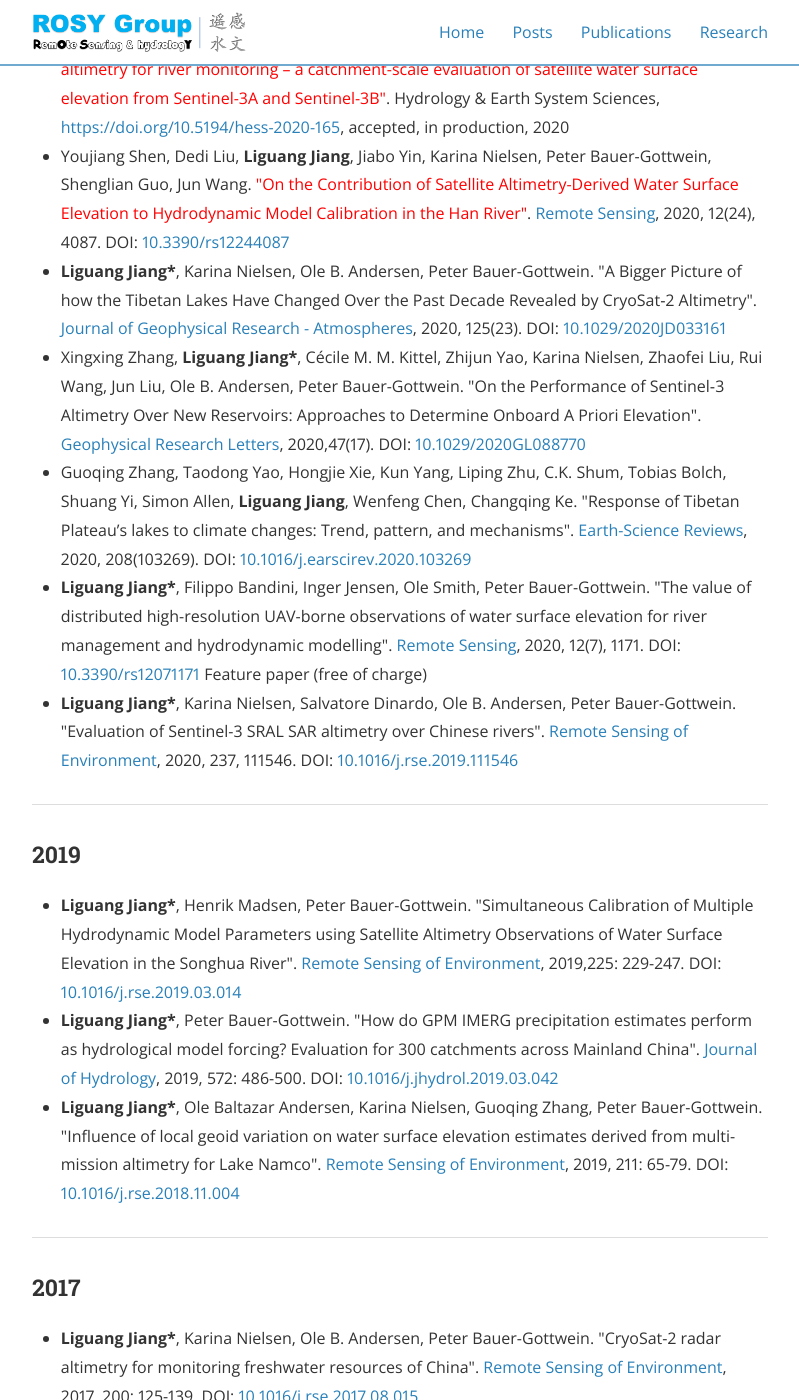
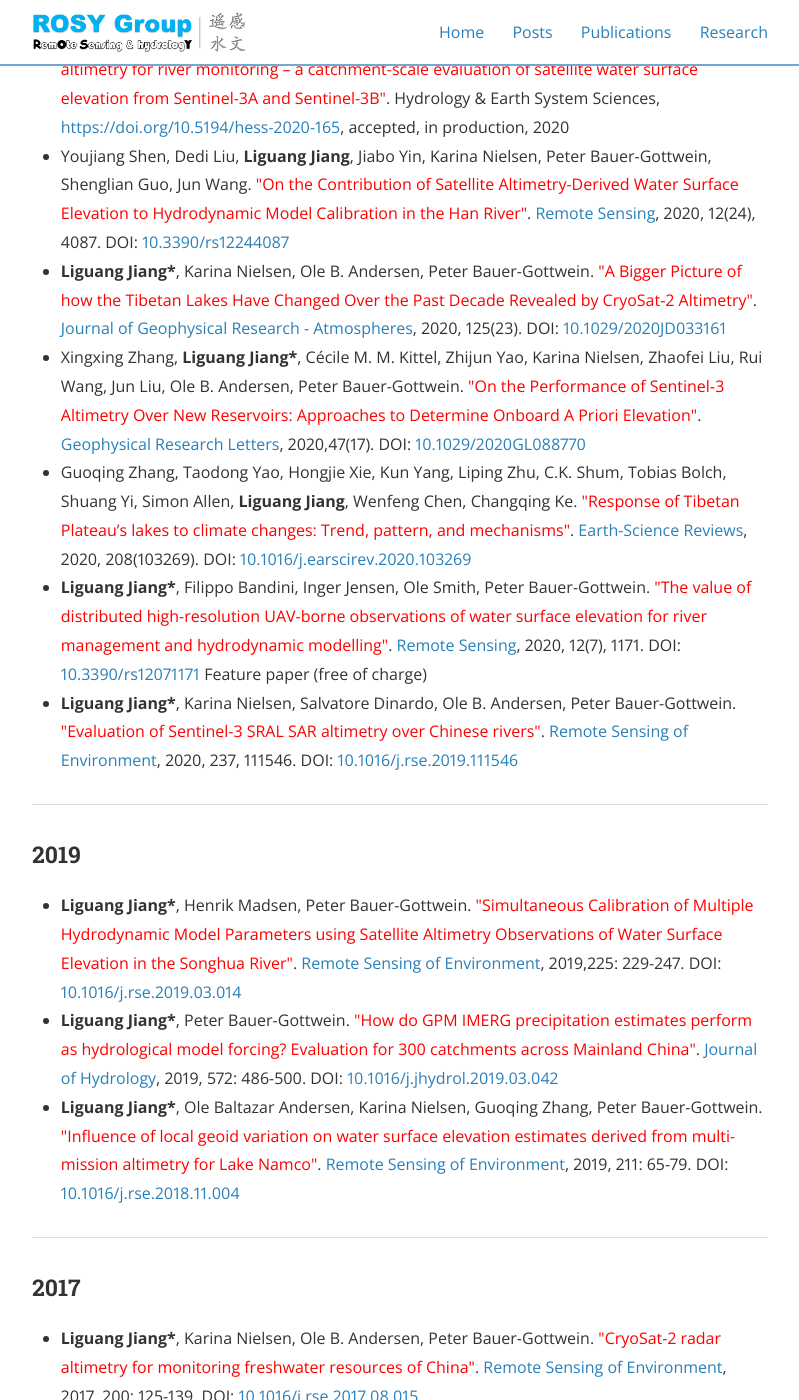
Before and after one commit to 12530/rshydro, a Jekyll site: the page built from publications.md, in a window 1280 px wide and 1400 px high, scrolled down 492 px. Shown: the whole window, without its empty margins (240-1039 px from the left). Built offline with Jekyll 4.4.1, drawn with Linux system fonts in a browser that asks for light colours; nearby versions of some CDN libraries; some of the changed text lies outside the part shown.

Commit message:
Update publications.md

```diff
--- a/publications.md
+++ b/publications.md
@@ -13,49 +13,49 @@ main_nav: true
 <ul>
   <li>Cécile M. M. Kittel, <b>Liguang Jiang</b>, Christian Tøttrup, Peter Bauer-Gottwein. <font color="red">"Sentinel-3 radar altimetry for river monitoring – a catchment-scale evaluation of satellite water surface elevation from Sentinel-3A and Sentinel-3B"</font>. Hydrology & Earth System Sciences, <a href="https://doi.org/10.5194/hess-2020-165">https://doi.org/10.5194/hess-2020-165</a>, accepted, in production, 2020 </li>
   <li>Youjiang Shen, Dedi Liu, <b>Liguang Jiang</b>, Jiabo Yin, Karina Nielsen, Peter Bauer-Gottwein, Shenglian Guo, Jun Wang. <font color="red">"On the Contribution of Satellite Altimetry-Derived Water Surface Elevation to Hydrodynamic Model Calibration in the Han River"</font>. <a href="https://www.mdpi.com/2072-4292/12/24/4087">Remote Sensing</a>, 2020, 12(24), 4087. DOI: <a href="https://doi.org/10.3390/rs12244087">10.3390/rs12244087</a> </li>
-  <li><b>Liguang Jiang*</b>, Karina Nielsen, Ole B. Andersen, Peter Bauer-Gottwein. "A Bigger Picture of how the Tibetan Lakes Have Changed Over the Past Decade Revealed by CryoSat‐2 Altimetry". <a href="https://agupubs.onlinelibrary.wiley.com/doi/10.1029/2020JD033161">Journal of Geophysical Research - Atmospheres</a>, 2020, 125(23). DOI: <a href="https://www.doi.org/10.1029/2020JD033161">10.1029/2020JD033161</a></li>
-  <li>Xingxing Zhang, <b>Liguang Jiang*</b>, Cécile M. M. Kittel, Zhijun Yao, Karina Nielsen, Zhaofei Liu, Rui Wang, Jun Liu, Ole B. Andersen, Peter Bauer-Gottwein. "On the Performance of Sentinel‐3 Altimetry Over New Reservoirs: Approaches to Determine Onboard A Priori Elevation". <a href="https://agupubs.onlinelibrary.wiley.com/doi/abs/10.1029/2020GL088770">Geophysical Research Letters</a>, 2020,47(17). DOI: <a href="https://www.doi.org/10.1029/2020GL088770">10.1029/2020GL088770</a></li>
-  <li>Guoqing Zhang, Taodong Yao, Hongjie Xie, Kun Yang, Liping Zhu, C.K. Shum, Tobias Bolch, Shuang Yi, Simon Allen, <b>Liguang Jiang</b>, Wenfeng Chen, Changqing Ke. "Response of Tibetan Plateau’s lakes to climate changes: Trend, pattern, and mechanisms". <a href="https://www.sciencedirect.com/science/article/pii/S0012825220303159">Earth-Science Reviews</a>, 2020, 208(103269). DOI: <a href="https://doi.org/10.1016/j.earscirev.2020.103269">10.1016/j.earscirev.2020.103269</a></li>
-  <li><b>Liguang Jiang*</b>, Filippo Bandini, Inger Jensen, Ole Smith, Peter Bauer-Gottwein. "The value of distributed high-resolution UAV-borne observations of water surface elevation for river management and hydrodynamic modelling". <a href="https://www.mdpi.com/2072-4292/12/7/1171">Remote Sensing</a>, 2020, 12(7), 1171. DOI: <a href="https://doi.org/10.3390/rs12071171">10.3390/rs12071171</a> Feature paper (free of charge) </li>
-  <li><b>Liguang Jiang*</b>, Karina Nielsen, Salvatore Dinardo, Ole B. Andersen, Peter Bauer-Gottwein. "Evaluation of Sentinel-3 SRAL SAR altimetry over Chinese rivers". <a href="https://www.sciencedirect.com/science/article/abs/pii/S0034425719305668">Remote Sensing of Environment</a>, 2020, 237, 111546. DOI: <a href="https://doi.org/10.1016/j.rse.2019.111546">10.1016/j.rse.2019.111546 </a></li>
+  <li><b>Liguang Jiang*</b>, Karina Nielsen, Ole B. Andersen, Peter Bauer-Gottwein. <font color="red">"A Bigger Picture of how the Tibetan Lakes Have Changed Over the Past Decade Revealed by CryoSat‐2 Altimetry"</font>. <a href="https://agupubs.onlinelibrary.wiley.com/doi/10.1029/2020JD033161">Journal of Geophysical Research - Atmospheres</a>, 2020, 125(23). DOI: <a href="https://www.doi.org/10.1029/2020JD033161">10.1029/2020JD033161</a></li>
+  <li>Xingxing Zhang, <b>Liguang Jiang*</b>, Cécile M. M. Kittel, Zhijun Yao, Karina Nielsen, Zhaofei Liu, Rui Wang, Jun Liu, Ole B. Andersen, Peter Bauer-Gottwein. <font color="red">"On the Performance of Sentinel‐3 Altimetry Over New Reservoirs: Approaches to Determine Onboard A Priori Elevation"</font>. <a href="https://agupubs.onlinelibrary.wiley.com/doi/abs/10.1029/2020GL088770">Geophysical Research Letters</a>, 2020,47(17). DOI: <a href="https://www.doi.org/10.1029/2020GL088770">10.1029/2020GL088770</a></li>
+  <li>Guoqing Zhang, Taodong Yao, Hongjie Xie, Kun Yang, Liping Zhu, C.K. Shum, Tobias Bolch, Shuang Yi, Simon Allen, <b>Liguang Jiang</b>, Wenfeng Chen, Changqing Ke. <font color="red">"Response of Tibetan Plateau’s lakes to climate changes: Trend, pattern, and mechanisms"</font>. <a href="https://www.sciencedirect.com/science/article/pii/S0012825220303159">Earth-Science Reviews</a>, 2020, 208(103269). DOI: <a href="https://doi.org/10.1016/j.earscirev.2020.103269">10.1016/j.earscirev.2020.103269</a></li>
+  <li><b>Liguang Jiang*</b>, Filippo Bandini, Inger Jensen, Ole Smith, Peter Bauer-Gottwein. <font color="red">"The value of distributed high-resolution UAV-borne observations of water surface elevation for river management and hydrodynamic modelling"</font>. <a href="https://www.mdpi.com/2072-4292/12/7/1171">Remote Sensing</a>, 2020, 12(7), 1171. DOI: <a href="https://doi.org/10.3390/rs12071171">10.3390/rs12071171</a> Feature paper (free of charge) </li>
+  <li><b>Liguang Jiang*</b>, Karina Nielsen, Salvatore Dinardo, Ole B. Andersen, Peter Bauer-Gottwein. <font color="red">"Evaluation of Sentinel-3 SRAL SAR altimetry over Chinese rivers"</font>. <a href="https://www.sciencedirect.com/science/article/abs/pii/S0034425719305668">Remote Sensing of Environment</a>, 2020, 237, 111546. DOI: <a href="https://doi.org/10.1016/j.rse.2019.111546">10.1016/j.rse.2019.111546 </a></li>
 </ul>
 
 <hr>
 
 <h3>2019</h3>
 <ul>
-  <li><b>Liguang Jiang*</b>, Henrik Madsen, Peter Bauer-Gottwein. "Simultaneous Calibration of Multiple Hydrodynamic Model Parameters using Satellite Altimetry Observations of Water Surface Elevation in the Songhua River". <a href="https://www.sciencedirect.com/science/article/pii/S0034425719301051">Remote Sensing of Environment</a>, 2019,225: 229-247. DOI: <a href="https://doi.org/10.1016/j.rse.2019.03.014">10.1016/j.rse.2019.03.014</a></li>
-<li><b>Liguang Jiang*</b>, Peter Bauer-Gottwein. "How do GPM IMERG precipitation estimates perform as hydrological model forcing? Evaluation for 300 catchments across Mainland China".<a href="https://www.sciencedirect.com/science/article/pii/S0022169419302422"> Journal of Hydrology</a>, 2019, 572: 486-500. DOI: <a href="https://doi.org/10.1016/j.jhydrol.2019.03.042">10.1016/j.jhydrol.2019.03.042</a></li>
-<li><b>Liguang Jiang*</b>, Ole Baltazar Andersen, Karina Nielsen, Guoqing Zhang, Peter Bauer-Gottwein. "Influence of local geoid variation on water surface elevation estimates derived from multi-mission altimetry for Lake Namco". <a href="https://www.sciencedirect.com/science/article/pii/S0034425718305054">Remote Sensing of Environment</a>, 2019, 211: 65-79. DOI: <a href="https://doi.org/10.1016/j.rse.2018.11.004">10.1016/j.rse.2018.11.004</a></li>
+  <li><b>Liguang Jiang*</b>, Henrik Madsen, Peter Bauer-Gottwein. <font color="red">"Simultaneous Calibration of Multiple Hydrodynamic Model Parameters using Satellite Altimetry Observations of Water Surface Elevation in the Songhua River"</font>. <a href="https://www.sciencedirect.com/science/article/pii/S0034425719301051">Remote Sensing of Environment</a>, 2019,225: 229-247. DOI: <a href="https://doi.org/10.1016/j.rse.2019.03.014">10.1016/j.rse.2019.03.014</a></li>
+<li><b>Liguang Jiang*</b>, Peter Bauer-Gottwein. <font color="red">"How do GPM IMERG precipitation estimates perform as hydrological model forcing? Evaluation for 300 catchments across Mainland China"</font>.<a href="https://www.sciencedirect.com/science/article/pii/S0022169419302422"> Journal of Hydrology</a>, 2019, 572: 486-500. DOI: <a href="https://doi.org/10.1016/j.jhydrol.2019.03.042">10.1016/j.jhydrol.2019.03.042</a></li>
+<li><b>Liguang Jiang*</b>, Ole Baltazar Andersen, Karina Nielsen, Guoqing Zhang, Peter Bauer-Gottwein. <font color="red">"Influence of local geoid variation on water surface elevation estimates derived from multi-mission altimetry for Lake Namco"</font>. <a href="https://www.sciencedirect.com/science/article/pii/S0034425718305054">Remote Sensing of Environment</a>, 2019, 211: 65-79. DOI: <a href="https://doi.org/10.1016/j.rse.2018.11.004">10.1016/j.rse.2018.11.004</a></li>
 </ul>
 
 <hr>
 
 <h3>2017</h3>
 <ul>
-  <li><b>Liguang Jiang*</b>, Karina Nielsen, Ole B. Andersen, Peter Bauer-Gottwein. "CryoSat-2 radar altimetry for monitoring freshwater resources of China". <a href="https://www.sciencedirect.com/science/article/pii/S0034425717303681">Remote Sensing of Environment</a>, 2017, 200: 125-139. DOI: <a hrer="https://doi.org/10.1016/j.rse.2017.08.015">10.1016/j.rse.2017.08.015</a></li>
-  <li><b>Liguang Jiang*</b>, Raphael Schneider, Ole B. Andersen, Peter Bauer-Gottwein. "CryoSat-2 Altimetry Applications over Rivers and Lakes". <a href="http://www.mdpi.com/2073-4441/9/3/211">Water</a>, 2017, 9(3), 211. DOI: <a href="https://doi.org/10.3390/w9030211">10.3390/w9030211</a></li>
-  <li><b>Liguang Jiang*</b>, Karina Nielsen, Ole B. Andersen, Peter Bauer-Gottwein. "Monitoring recent lake level variations on the Tibetan Plateau using Cryosat-2 SARIn mode data". <a href="https://www.sciencedirect.com/science/article/pii/S0022169416307302?via%3Dihub">Journal of Hydrology</a>, 2017, 544: 109-124. DOI: <a href="https://doi.org/10.1016/j.jhydrol.2016.11.024">10.1016/j.jhydrol.2016.11.024</a></li>
+  <li><b>Liguang Jiang*</b>, Karina Nielsen, Ole B. Andersen, Peter Bauer-Gottwein. <font color="red">"CryoSat-2 radar altimetry for monitoring freshwater resources of China"</font>. <a href="https://www.sciencedirect.com/science/article/pii/S0034425717303681">Remote Sensing of Environment</a>, 2017, 200: 125-139. DOI: <a hrer="https://doi.org/10.1016/j.rse.2017.08.015">10.1016/j.rse.2017.08.015</a></li>
+  <li><b>Liguang Jiang*</b>, Raphael Schneider, Ole B. Andersen, Peter Bauer-Gottwein. <font color="red">"CryoSat-2 Altimetry Applications over Rivers and Lakes"</font>. <a href="http://www.mdpi.com/2073-4441/9/3/211">Water</a>, 2017, 9(3), 211. DOI: <a href="https://doi.org/10.3390/w9030211">10.3390/w9030211</a></li>
+  <li><b>Liguang Jiang*</b>, Karina Nielsen, Ole B. Andersen, Peter Bauer-Gottwein. <font color="red">"Monitoring recent lake level variations on the Tibetan Plateau using Cryosat-2 SARIn mode data"</font>. <a href="https://www.sciencedirect.com/science/article/pii/S0022169416307302?via%3Dihub">Journal of Hydrology</a>, 2017, 544: 109-124. DOI: <a href="https://doi.org/10.1016/j.jhydrol.2016.11.024">10.1016/j.jhydrol.2016.11.024</a></li>
 </ul>
 
 <hr>
 
 <h3>2016</h3>
 <ul>
-  <li><b>Liguang Jiang</b>, Zhijun Yao, He Qing Huang. "Climate variability and change on the Mongolian Plateau: Historical variation and future predictions". <a href="http://www.int-res.com/abstracts/cr/v67/n1/p1-14/">Climate Research</a>, 2016, 67:1-14. DOI: <a href="https://doi.org/10.3354/cr01347">10.3354/cr01347</a></li>
-  <li>Rui Wang, Zhaofei Liu, <b>Liguang Jiang</b>, Zhijun Yao, Junbo Wang, Jianting Ju. "Comparison of surface water chemistry and weathering effects of two lake basins in the Changtang Nature Reserve, China". <a href="https://www.sciencedirect.com/science/article/pii/S1001074215002156?via%3Dihub">Journal of Environmental Sciences</a>, 2016, 28(3):183-194. DOI: <a href="https://doi.org/10.1016/j.jes.2015.03.016">10.1016/j.jes.2015.03.016</a></li>
-  <li>Lei Wang, Zhijun Yao, <b>Liguang Jiang</b>, Rui Wang, Shanshan Wu, Zhaofei Liu. "Changes in climate extremes and catastrophic events in the Mongolian Plateau from 1951 to 2012". <a href="https://journals.ametsoc.org/doi/10.1175/JAMC-D-14-0282.1">Journal of Applied Meteorology and Climatology</a>, 2016, 55(5): 1169-1182. DOI: <a href="https://doi.org/10.1175/JAMC-D-14-0282.1">10.1175/JAMC-D-14-0282.1</a></li>
+  <li><b>Liguang Jiang</b>, Zhijun Yao, He Qing Huang. <font color="red">"Climate variability and change on the Mongolian Plateau: Historical variation and future predictions"</font>. <a href="http://www.int-res.com/abstracts/cr/v67/n1/p1-14/">Climate Research</a>, 2016, 67:1-14. DOI: <a href="https://doi.org/10.3354/cr01347">10.3354/cr01347</a></li>
+  <li>Rui Wang, Zhaofei Liu, <b>Liguang Jiang</b>, Zhijun Yao, Junbo Wang, Jianting Ju. <font color="red">"Comparison of surface water chemistry and weathering effects of two lake basins in the Changtang Nature Reserve, China"</font>. <a href="https://www.sciencedirect.com/science/article/pii/S1001074215002156?via%3Dihub">Journal of Environmental Sciences</a>, 2016, 28(3):183-194. DOI: <a href="https://doi.org/10.1016/j.jes.2015.03.016">10.1016/j.jes.2015.03.016</a></li>
+  <li>Lei Wang, Zhijun Yao, <b>Liguang Jiang</b>, Rui Wang, Shanshan Wu, Zhaofei Liu. <font color="red">"Changes in climate extremes and catastrophic events in the Mongolian Plateau from 1951 to 2012"</font>. <a href="https://journals.ametsoc.org/doi/10.1175/JAMC-D-14-0282.1">Journal of Applied Meteorology and Climatology</a>, 2016, 55(5): 1169-1182. DOI: <a href="https://doi.org/10.1175/JAMC-D-14-0282.1">10.1175/JAMC-D-14-0282.1</a></li>
 </ul>
 
 <hr>
 
 <h3>2015</h3>
 <ul>
-  <li><b>Liguang Jiang</b>, Zhijun Yao, Zhaofei Liu, Shanshan Wu, Rui Wang, Lei Wang. "Estimation of soil erosion in some sections of lower Jin sha River based on RUSLE". <a href="https://link.springer.com/article/10.1007/s11069-014-1569-6">Natural Hazards</a>, 2015, 76(3): 1831-1847. DOI: <a href="https://doi.org/10.1016/j.jes.2015.03.016">10.1007/s11069-014-1569-6</a></li>
-  <li><b>Liguang Jiang</b>, Zhijun Yao, Rui Wang, Zhaofei Liu, Lei Wang. "Hydrochemistry of the Middle and Upper Reaches of the Yarlung Tsangpo River System: Weathering Processes and CO2 Consumption". <a href="https://link.springer.com/article/10.1007%2Fs12665-015-4237-6">Environmental Earth Sciences</a>, 2015, 74(3): 2369-2379. DOI: <a href="https://doi.org/10.1007/s12665-015-4237-6">10.1007/s12665-015-4237-6</a></li>
-  <li><b>Liguang Jiang</b>, Zhijun Yao, Zhaofei Liu, Rui Wang, Shanshan Wu. "Hydrochemistry and its controlling factors of rivers in the source region of the Yangtze River on the Tibetan Plateau". <a href="https://www.sciencedirect.com/science/article/pii/S0375674215000734?via%3Dihub">Journal of Geochemical Exploration</a>, 2015, 155:76-83. DOI: <a href="https://doi.org/10.1016/j.gexplo.2015.04.009">10.1016/j.gexplo.2015.04.009</a></li>
-  <li>Rui Wang, Zhijun Yao, Zhaofei Liu, Shanshan Wu, <b>Liguang Jiang</b>, Lei Wang. "Snow cover variability and snowmelt in a high altitude ungauged catchment". <a href="https://onlinelibrary.wiley.com/doi/abs/10.1002/hyp.10472">Hydrological Processes</a>, 2015, 29(17): 3665-3676. DOI: <a href="https://doi.org/10.1002/hyp.10472">10.1002/hyp.10472</a></li>
-  <li>Zhijun Yao, Rui Wang, Zhaofei Liu, Shanshan Wu, <b>Liguang Jiang</b>. "Spatial-temporal patterns of major ion chemistry and its controlling factors in the Manasarovar Basin, Tibet". <a href="https://link.springer.com/article/10.1007%2Fs11442-015-1196-5">Journal of Geographical Sciences</a>, 2015, 25(6): 687-700. DOI: <a href="https://doi.org/10.1007/s11442-015-1196-5">10.1007/s11442-015-1196-5</a></li>
+  <li><b>Liguang Jiang</b>, Zhijun Yao, Zhaofei Liu, Shanshan Wu, Rui Wang, Lei Wang. <font color="red">"Estimation of soil erosion in some sections of lower Jin sha River based on RUSLE"</font>. <a href="https://link.springer.com/article/10.1007/s11069-014-1569-6">Natural Hazards</a>, 2015, 76(3): 1831-1847. DOI: <a href="https://doi.org/10.1016/j.jes.2015.03.016">10.1007/s11069-014-1569-6</a></li>
+  <li><b>Liguang Jiang</b>, Zhijun Yao, Rui Wang, Zhaofei Liu, Lei Wang. <font color="red">"Hydrochemistry of the Middle and Upper Reaches of the Yarlung Tsangpo River System: Weathering Processes and CO2 Consumption"</font>. <a href="https://link.springer.com/article/10.1007%2Fs12665-015-4237-6">Environmental Earth Sciences</a>, 2015, 74(3): 2369-2379. DOI: <a href="https://doi.org/10.1007/s12665-015-4237-6">10.1007/s12665-015-4237-6</a></li>
+  <li><b>Liguang Jiang</b>, Zhijun Yao, Zhaofei Liu, Rui Wang, Shanshan Wu. <font color="red">"Hydrochemistry and its controlling factors of rivers in the source region of the Yangtze River on the Tibetan Plateau"</font>. <a href="https://www.sciencedirect.com/science/article/pii/S0375674215000734?via%3Dihub">Journal of Geochemical Exploration</a>, 2015, 155:76-83. DOI: <a href="https://doi.org/10.1016/j.gexplo.2015.04.009">10.1016/j.gexplo.2015.04.009</a></li>
+  <li>Rui Wang, Zhijun Yao, Zhaofei Liu, Shanshan Wu, <b>Liguang Jiang</b>, Lei Wang. <font color="red">"Snow cover variability and snowmelt in a high altitude ungauged catchment"</font>. <a href="https://onlinelibrary.wiley.com/doi/abs/10.1002/hyp.10472">Hydrological Processes</a>, 2015, 29(17): 3665-3676. DOI: <a href="https://doi.org/10.1002/hyp.10472">10.1002/hyp.10472</a></li>
+  <li>Zhijun Yao, Rui Wang, Zhaofei Liu, Shanshan Wu, <b>Liguang Jiang</b>. <font color="red">"Spatial-temporal patterns of major ion chemistry and its controlling factors in the Manasarovar Basin, Tibet"</font>. <a href="https://link.springer.com/article/10.1007%2Fs11442-015-1196-5">Journal of Geographical Sciences</a>, 2015, 25(6): 687-700. DOI: <a href="https://doi.org/10.1007/s11442-015-1196-5">10.1007/s11442-015-1196-5</a></li>
 </ul>
 
 <hr>
```
